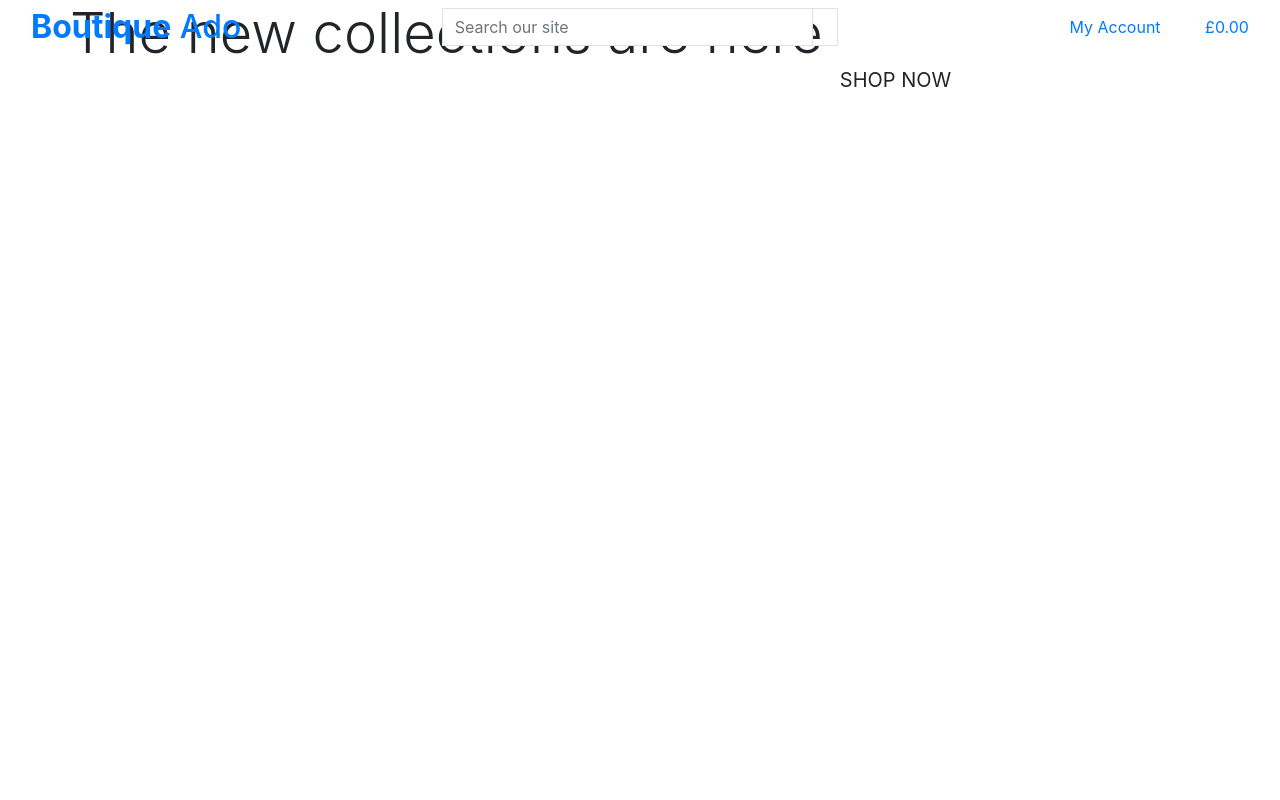
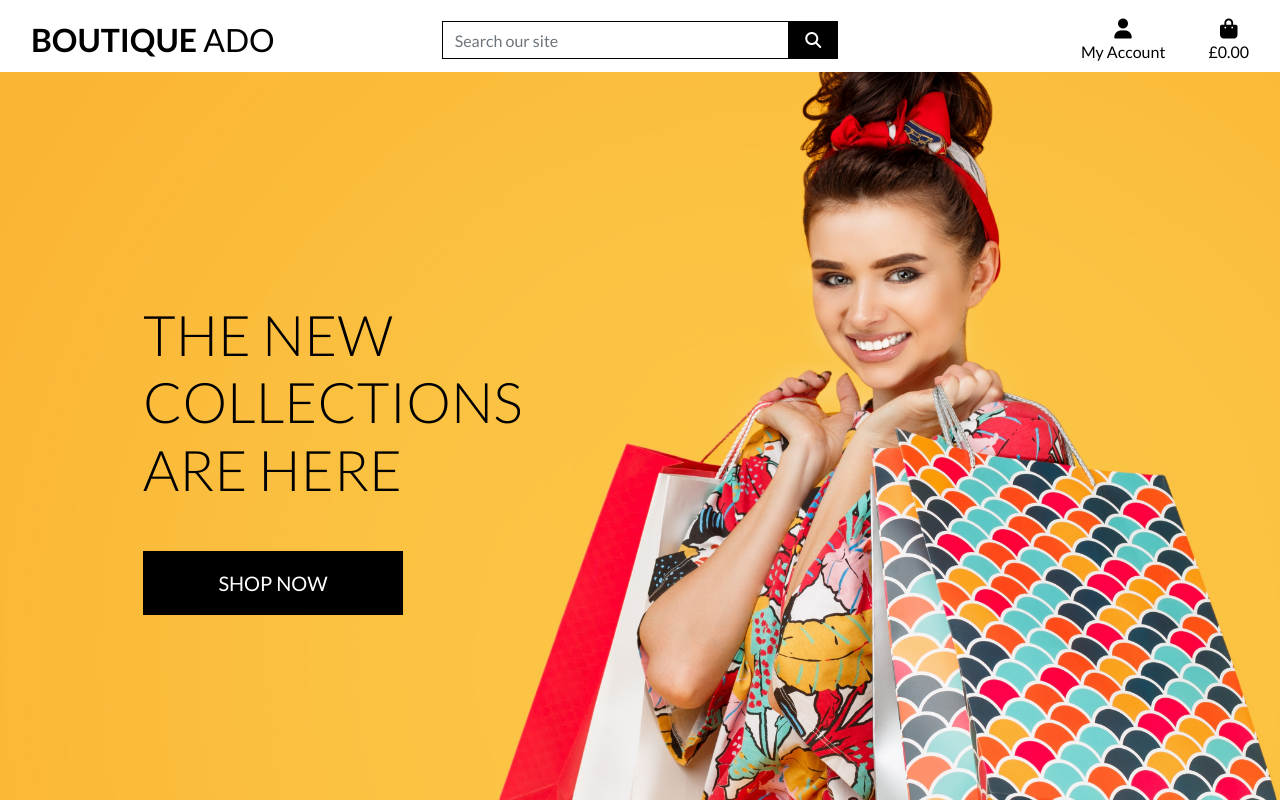
Before and after one commit to 11florin/boutique_ado_v1, a Django app: page / in a window 1280 px wide. Run offline with Django 3.2, Linux system fonts and the light colour scheme; some libraries are stand-ins or nearby versions.

Commit message:
Completed homepage header and CSS

```diff
--- a/boutique_ado/settings.py
+++ b/boutique_ado/settings.py
@@ -150,6 +150,10 @@ USE_TZ = True
 # https://docs.djangoproject.com/en/3.2/howto/static-files/
 
 STATIC_URL = '/static/'
+STATICFILES_DIRS = (os.path.join(BASE_DIR, 'static'),)
+
+MEDIA_URL = '/media/'
+MEDIA_ROOT = os.path.join(BASE_DIR, 'media')
 
 # Default primary key field type
 # https://docs.djangoproject.com/en/3.2/ref/settings/#default-auto-field
--- a/boutique_ado/urls.py
+++ b/boutique_ado/urls.py
@@ -15,9 +15,11 @@ Including another URLconf
 """
 from django.contrib import admin
 from django.urls import path, include
+from django.conf import settings
+from django.conf.urls.static import static
 
 urlpatterns = [
     path('admin/', admin.site.urls),
     path('accounts/', include('allauth.urls')),
     path("", include("home.urls")),
-]
+] + static(settings.MEDIA_URL, document_root=settings.MEDIA_ROOT)
--- a/home/templates/home/index.html
+++ b/home/templates/home/index.html
@@ -12,15 +12,20 @@
 {% block content %}
 <div class="container h-100">
     <div class="row h-100">
-        <div class="col-7 col-md-6 my-auto"></div>
+        <div class="col-7 col-md-6 my-auto">
             <h1 class="display-4 logo-font text-black">
                 The new collections are here
             </h1>
+
             <div class="my-5">
                 <h4>
-                <a href="" class="shop-now-button btn btn-lg rounded-0 text-uppercase py-3">Shop Now</a>
+                    <a href=""
+                       class="shop-now-button btn btn-lg rounded-0 text-uppercase py-3">
+                        Shop Now
+                    </a>
                 </h4>
             </div>
         </div>
     </div>
+</div>
 {% endblock %}
--- /dev/null
+++ b/static/css/base.css
@@ -0,0 +1,79 @@
+html {
+    height: 100%;
+}
+body {
+    background: url('/media/homepage_background_cropped.jpg') no-repeat center center fixed;
+    background-size: cover;
+    height: calc(100vh - 164px);
+    color: #555;
+    font-family: 'Lato';
+}
+/* from Bulma */
+.icon {
+    align-items: center;
+    display: inline-flex;
+    justify-content: center;
+    height: 1.5rem;
+    width: 1.5rem;
+}
+
+.logo-font {
+    text-transform: uppercase;
+}
+
+.main-logo-link {
+    width: fit-content;
+}
+
+.shop-now-button {
+    background: black;
+    color: white;
+    min-width: 260px;
+}
+
+.btn-black {
+    background: black;
+    color: white;
+}
+
+.shop-now-button:hover,
+.shop-now-button:active,
+.shop-now-button:focus,
+.btn-black:hover,
+.btn-black:active,
+.btn-black:focus {
+    background: #222;
+    color: white;
+}
+
+.text-black {
+    color: #000 !important;
+}
+
+.border-black {
+    border: 1px solid black !important;
+}
+
+/* -------------------------------- Media Queries */
+
+/* Slightly larger container on xl screens */
+@media (min-width: 1200px) {
+  .container {
+    max-width: 80%;
+  }
+}
+
+/* fixed top navbar only on medium and up */
+@media (min-width: 992px) {
+    .fixed-top-desktop-only {
+        position: fixed;
+        top: 0;
+        right: 0;
+        left: 0;
+        z-index: 1030;
+    }
+
+    .header-container {
+        padding-top: 164px;
+    }
+}
--- a/templates/allauth/base.html
+++ b/templates/allauth/base.html
@@ -24,12 +24,17 @@
       integrity="sha384-Vkoo8x4CGsO3+Hhxv8T/Q5PaXtkKtu6ug5TOeNV6gBiFeWPGFN9MuhOf23Q9Ifjh"
       crossorigin="anonymous"
     />
+    <link rel="preconnect" href="https://fonts.googleapis.com">
+    <link rel="preconnect" href="https://fonts.gstatic.com" crossorigin>
+    <link href="https://fonts.googleapis.com/css2?family=Lato:ital,wght@0,100;0,300;0,400;0,700;0,900;1,100;1,300;1,400;1,700;1,900&display=swap" rel="stylesheet">
+    <link rel="stylesheet" href="{% static 'css/base.css' %}">
     {% endblock %}
 
     {% block extra_css %}
     {% endblock %}
 
     {% block corejs %}
+    <script src="https://kit.fontawesome.com/7306ceb67d.js" crossorigin="anonymous"></script>
     <script
       src="https://cdn.jsdelivr.net/npm/jquery@3.5.1/dist/jquery.min.js"
       integrity="sha256-9/aliU8dGd2tb6OSsuzixeV4y/faTqgFtohetphbbj0="
@@ -55,7 +60,7 @@
   </head>
   <body>
     <header class="container-fluid fixed-top">
-        <div class="row">
+        <div id="topnav" class="row bg-white pt-lg-2 d-none d-lg-flex">
             <div class="col-12 col-lg-4 my-auto py-1 py-lg-0 text-center text-lg-left">
                 <a href="{% url 'home' %} " class="nav-link main-logo-link">
                     <h2 class="logo-font text-black my-0"><strong>Boutique</strong> Ado</h2>
```
Also changed, not shown: media/homepage_background_cropped.jpg (added). Lines whose indentation alone changed are shown as unchanged.
